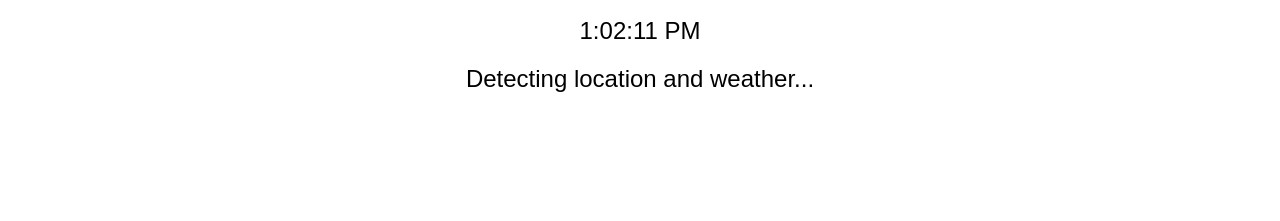
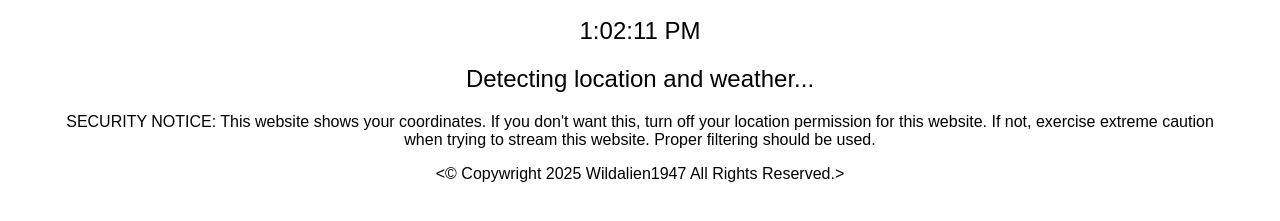
Before and after one commit to WildAlien1947/weather, a plain HTML site: page main.html in a window 1280 px wide. Shown: the part 169-390 px from the top of the page. Drawn offline with Linux system fonts and the light colour scheme.

Commit message:
Update main.html

```diff
--- a/main.html
+++ b/main.html
@@ -31,7 +31,7 @@
     setInterval(updateDateTime, 1000);
     updateDateTime();
 
-    // Get weather using wttr.in and Geolocation API
+    // Get weather using wttr. In and Geolocation API
     function fetchWeather(lat, lon) {
       fetch(`https://wttr.in/${lat},${lon}?format=%l:+%c+%t`)
         .then(response => response.text())
@@ -62,3 +62,6 @@
   </script>
 </body>
 </html>
+
+<p> SECURITY NOTICE: This website shows your coordinates. If you don't want this, turn off your location permission for this website. If not, exercise extreme caution when trying to stream this website. Proper filtering should be used.<p>
+<© Copywright 2025 Wildalien1947 All Rights Reserved.>
```
